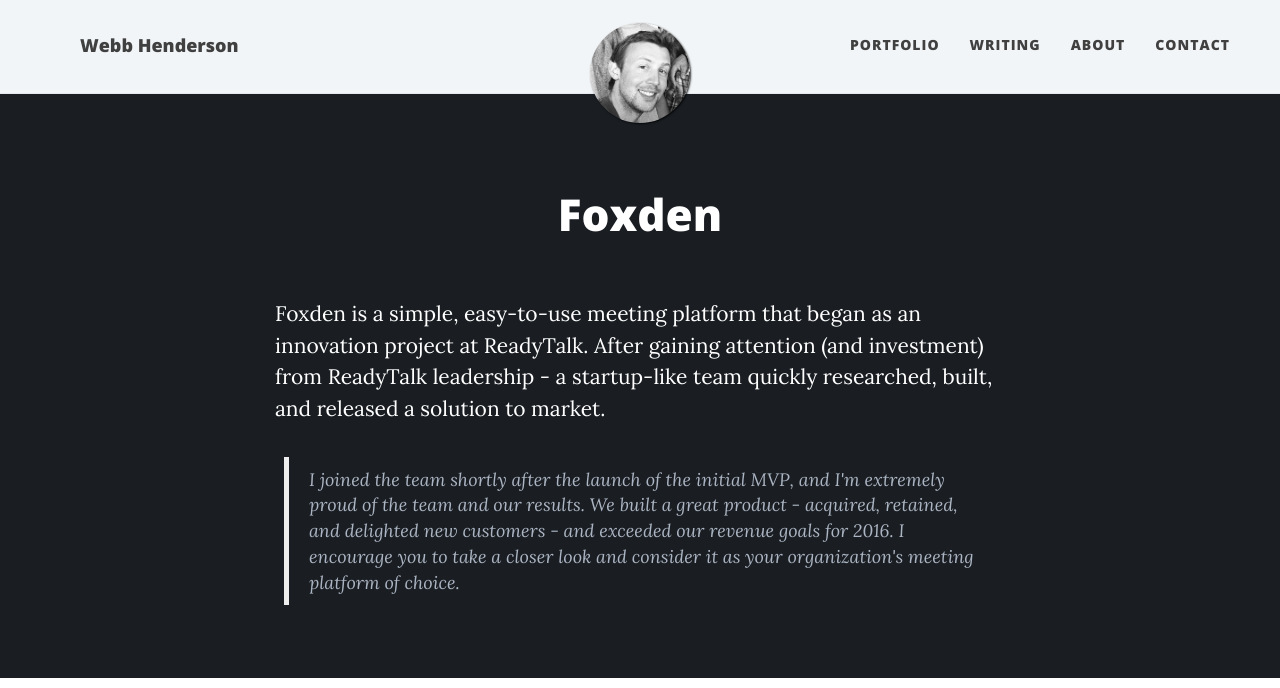
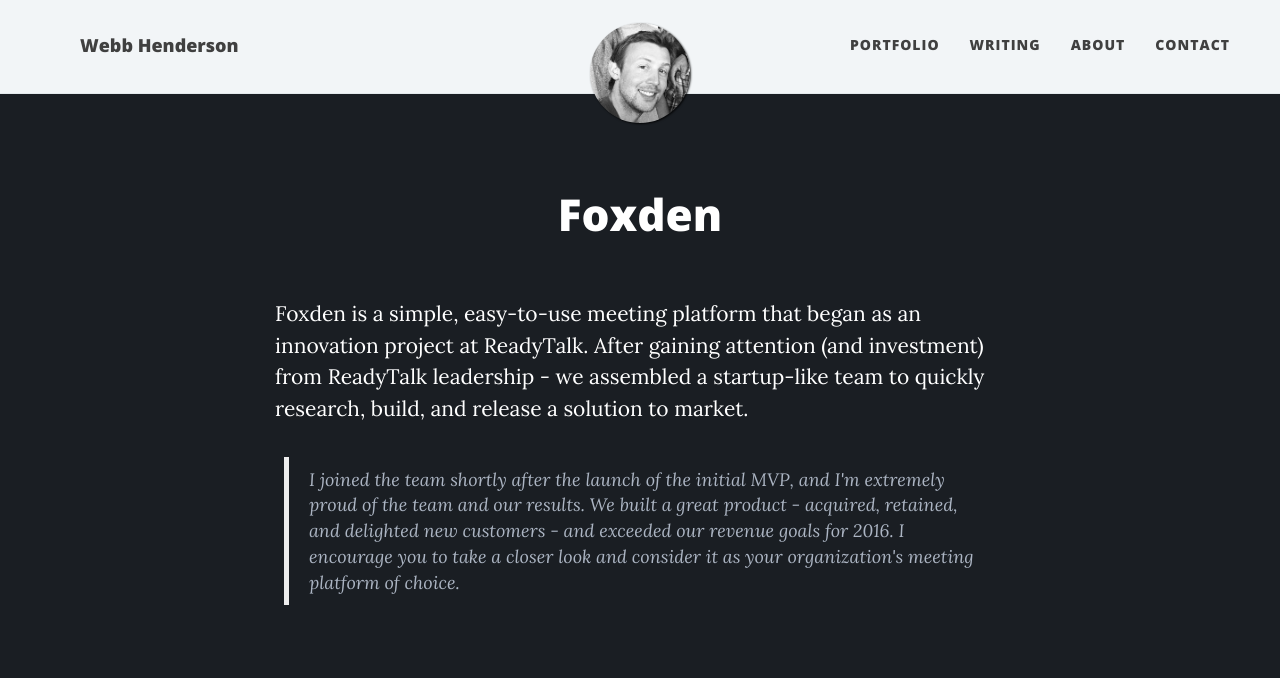
Before and after one commit to emerywebster/emerywebster.github.io, a Jekyll site: the page built from work/foxden.md, in a window 1280 px wide and 1400 px high, cut to the strip 0-688 px from the top of the window. Built offline with Jekyll 4.4.1, drawn with Linux system fonts in a browser that asks for light colours; nearby versions of some CDN libraries; emoji names are drawn with the system emoji font; some of the changed text lies outside the part shown.

Commit message:
fx update

```diff
--- a/work/foxden.md
+++ b/work/foxden.md
@@ -2,21 +2,25 @@
 layout: portfolio-item
 title: Foxden
 permalink: work/foxden
-intro: Foxden is a simple, easy-to-use meeting platform that began as an innovation project at ReadyTalk. After gaining attention (and investment) from ReadyTalk leadership - a startup-like team quickly researched, built, and released a solution to market.
+intro: Foxden is a simple, easy-to-use meeting platform that began as an innovation project at ReadyTalk. After gaining attention (and investment) from ReadyTalk leadership -  we assembled a startup-like team to quickly research, build, and release a solution to market.
 quote: I joined the team shortly after the launch of the initial MVP, and I'm extremely proud of the team and our results. We built a great product -  acquired, retained, and delighted new customers - and exceeded our revenue goals for 2016. I encourage you to take a closer look and consider it as your organization's meeting platform of choice.
 ---
 When I first joined ReadyTalk, I worked alongside lead designer [Nam Nguyen](http://nam-ux.com) to build, test, and release new features for [Foxden](http://foxden.io) - all with the goal of acquiring and retaining new customers.
 
-Some of my initial contributions to the project include:
+Some of my initial contributions included:
 
 - [Invite via desktop](http://ux.emerywebster.com/foxden/desktop-invite/frame.html) [proto.io]
 - [Invite via mobile](http://ux.emerywebster.com/foxden/ios/frame.html) [proto.io]
-- [Browser permissions workflow](https://invis.io/CXBVAXL95) [invision]
+- [Browser permissions](https://invis.io/CXBVAXL95) [invision]
 - [Intelligent meeting summaries](https://cloudup.com/clPW0RxQ0Ur) [static]
 - [In-room mobile 'remote'](https://cloudup.com/cv-dynIgps8) [static]
-- [In-room Maintenance mode](https://cloudup.com/cNSCIBaQ_Lp) [static]
+- [In-room maintenance mode](https://cloudup.com/cNSCIBaQ_Lp) [static]
 
-After ~6 months with ReadyTalk, I moved into a lead design role to introduce dial-in/dial-out experiences to Foxden. The process for building any new feature looked something like this:
+---
+
+### Process
+
+After ~6 months with ReadyTalk, I moved into a lead design role to introduce dial-in/dial-out experiences to Foxden. The process for this feature (and any of the examples above) looked something like this:
 
 1. Research
 2. Ideate
```
Also changed, not shown: other parts of work/foxden.md (+1 -1 lines).
